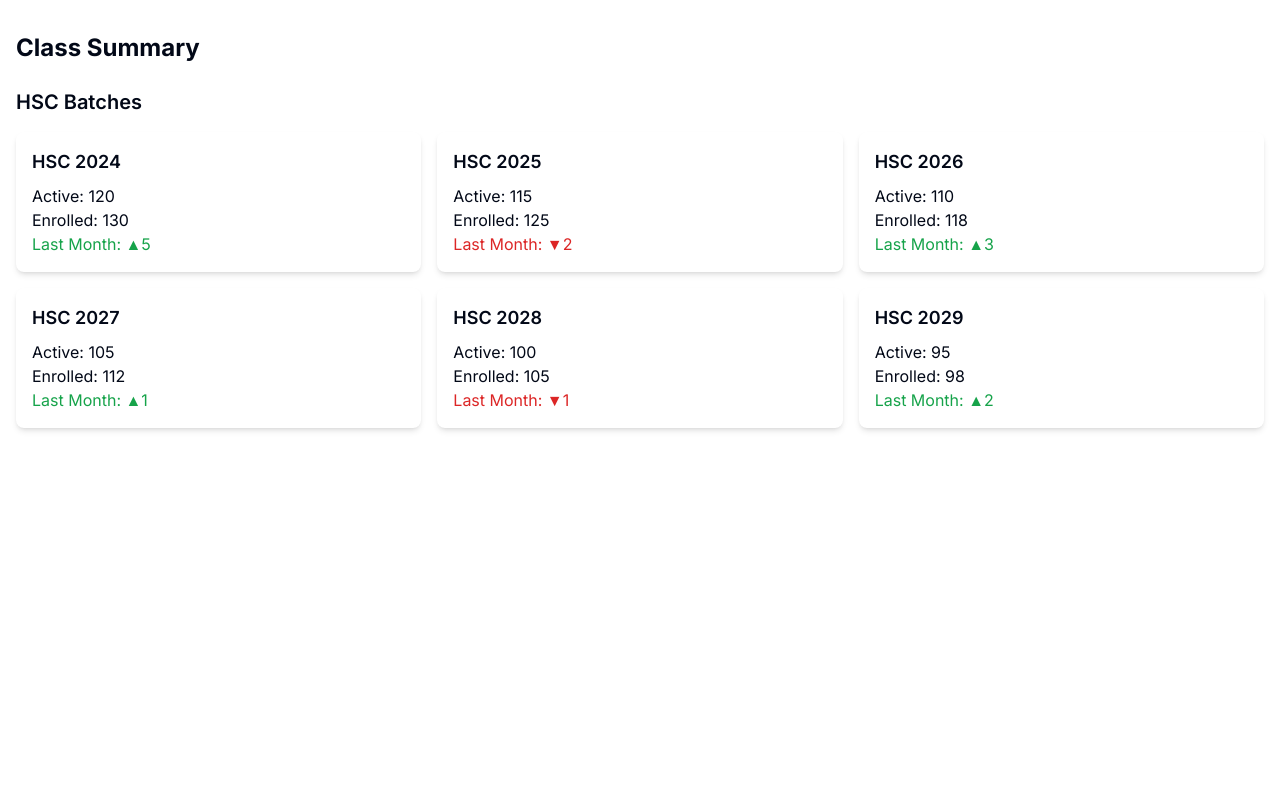
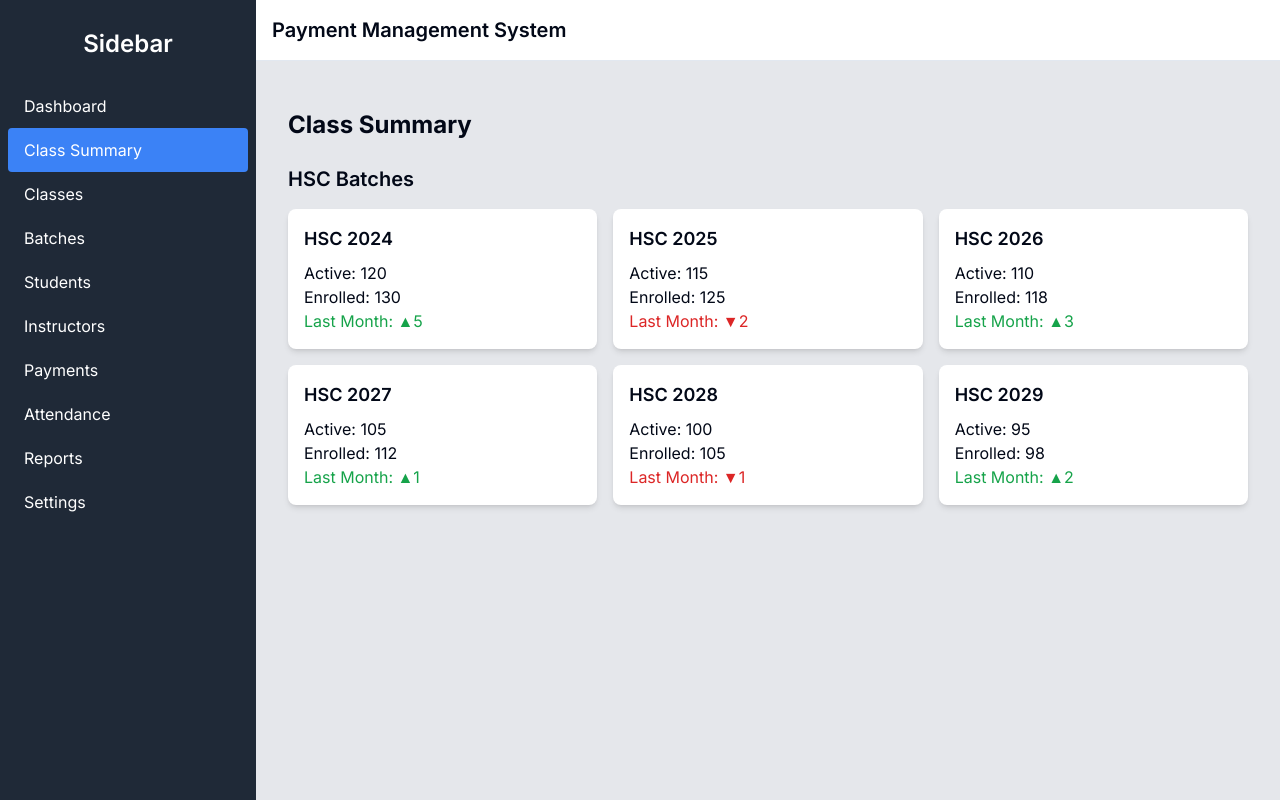
Before and after one commit to HasibNirjhar07/payment-management-system, a Next.js app: page /class-summary in a window 1280 px wide. Built offline with nearby package versions, Linux system fonts and the light colour scheme.

Commit message:
Fixed sidebar

```diff
--- a/app/class/page.tsx
+++ /dev/null
@@ -1,11 +0,0 @@
-import Layout from "@/components/layout";
-
-const Class = () => {
-  return (
-    <Layout>
-      <h1>Class Summary</h1>
-    </Layout>
-  );
-};
-
-export default Class;
--- a/app/layout.tsx
+++ b/app/layout.tsx
@@ -1,22 +1,25 @@
-import type { Metadata } from "next";
-import { Inter } from "next/font/google";
-import "./globals.css";
+import type { Metadata } from "next"
+import { Inter } from "next/font/google"
+import "./globals.css"
+import Sidebar from "@/components/sidebar"
 
-const inter = Inter({ subsets: ["latin"] });
+const inter = Inter({ subsets: ["latin"] })
 
 export const metadata: Metadata = {
-  title: "Create Next App",
-  description: "Generated by create next app",
-};
+  title: "Payment Management System",
+  description: "A payment management system for DREAMERS",
+}
 
 export default function RootLayout({
   children,
 }: Readonly<{
-  children: React.ReactNode;
+  children: React.ReactNode
 }>) {
   return (
-    <html lang="en">
-      <body className={inter.className}>{children}</body>
+    <html lang='en'>
+      <body className={inter.className}>
+        <Sidebar>{children}</Sidebar>
+      </body>
     </html>
-  );
+  )
 }
--- a/app/page.tsx
+++ b/app/page.tsx
@@ -1,11 +1,8 @@
-
-
-import Class from './class';
-
 export default function Home() {
   return (
     <div>
-      <Class />
+      <h1>Home</h1>
+      <p>Welcome to the home page</p>
     </div>
-  );
+  )
 }
--- a/components/layout.tsx
+++ /dev/null
@@ -1,83 +0,0 @@
-import React, { useState } from 'react';
-import Link from 'next/link';
-import { useRouter } from 'next/router';
-
-const menuItems = [
-  { name: 'Dashboard', path: '/' },
-  { name: 'Class Summary', path: '/class-summary' },
-  { name: 'Classes', path: '/classes' },
-  { name: 'Batches', path: '/batches' },
-  { name: 'Students', path: '/students' },
-  { name: 'Instructors', path: '/instructors' },
-  { name: 'Payments', path: '/payments' },
-  { name: 'Attendance', path: '/attendance' },
-  { name: 'Reports', path: '/reports' },
-  { name: 'Settings', path: '/settings' },
-];
-
-interface LayoutProps {
-  children: React.ReactNode;
-}
-
-const Layout: React.FC<LayoutProps> = ({ children }) => {
-  const [sidebarOpen, setSidebarOpen] = useState(false);
-  const router = useRouter();
-
-  return (
-    <div className="flex h-screen bg-gray-100">
-      {/* Sidebar */}
-      <div
-        className={`bg-gray-800 text-white w-64 space-y-6 py-7 px-2 absolute inset-y-0 left-0 transform ${
-          sidebarOpen ? 'translate-x-0' : '-translate-x-full'
-        } md:relative md:translate-x-0 transition duration-200 ease-in-out`}
-      >
-        <h1 className="text-2xl font-semibold text-center">Sidebar</h1>
-        <nav>
-          {menuItems.map((item) => (
-            <Link key={item.path} href={item.path}>
-              <a
-                className={`block py-2.5 px-4 rounded transition duration-200 ${
-                  router.pathname === item.path ? 'bg-blue-500' : 'hover:bg-gray-700'
-                }`}
-              >
-                {item.name}
-              </a>
-            </Link>
-          ))}
-        </nav>
-      </div>
-
-      {/* Main content */}
-      <div className="flex-1 flex flex-col overflow-hidden">
-        <header className="flex justify-between items-center p-4 bg-white border-b">
-          <button
-            className="md:hidden"
-            onClick={() => setSidebarOpen(!sidebarOpen)}
-          >
-            <svg
-              className="w-6 h-6"
-              fill="none"
-              stroke="currentColor"
-              viewBox="0 0 24 24"
-              xmlns="http://www.w3.org/2000/svg"
-            >
-              <path
-                strokeLinecap="round"
-                strokeLinejoin="round"
-                strokeWidth={2}
-                d="M4 6h16M4 12h16M4 18h16"
-              />
-            </svg>
-          </button>
-          <h2 className="text-xl font-semibold">Payment Management System</h2>
-        </header>
-
-        <main className="flex-1 overflow-x-hidden overflow-y-auto bg-gray-200 p-4">
-          {children}
-        </main>
-      </div>
-    </div>
-  );
-};
-
-export default Layout;
--- /dev/null
+++ b/components/sidebar.tsx
@@ -0,0 +1,85 @@
+"use client"
+
+import Link from "next/link"
+import { usePathname } from "next/navigation"
+import React, { useState } from "react"
+
+const menuItems = [
+  { name: "Dashboard", path: "/" },
+  { name: "Class Summary", path: "/class-summary" },
+  { name: "Classes", path: "/classes" },
+  { name: "Batches", path: "/batches" },
+  { name: "Students", path: "/students" },
+  { name: "Instructors", path: "/instructors" },
+  { name: "Payments", path: "/payments" },
+  { name: "Attendance", path: "/attendance" },
+  { name: "Reports", path: "/reports" },
+  { name: "Settings", path: "/settings" },
+]
+
+interface SidebarProps {
+  children: React.ReactNode
+}
+
+const Sidebar: React.FC<SidebarProps> = ({ children }) => {
+  const [sidebarOpen, setSidebarOpen] = useState(false)
+  const pathname = usePathname()
+
+  return (
+    <div className='flex h-screen bg-gray-100'>
+      {/* Sidebar */}
+      <div
+        className={`bg-gray-800 text-white w-64 space-y-6 py-7 px-2 absolute inset-y-0 left-0 transform ${
+          sidebarOpen ? "translate-x-0" : "-translate-x-full"
+        } md:relative md:translate-x-0 transition duration-200 ease-in-out`}
+      >
+        <h1 className='text-2xl font-semibold text-center'>Sidebar</h1>
+        <nav>
+          {menuItems.map((item) => (
+            <Link key={item.path} href={item.path}>
+              <span
+                className={`block py-2.5 px-4 rounded transition duration-200 ${
+                  pathname === item.path ? "bg-blue-500" : "hover:bg-gray-700"
+                }`}
+              >
+                {item.name}
+              </span>
+            </Link>
+          ))}
+        </nav>
+      </div>
+
+      {/* Main content */}
+      <div className='flex-1 flex flex-col overflow-hidden'>
+        <header className='flex justify-between items-center p-4 bg-white border-b'>
+          <button
+            className='md:hidden'
+            onClick={() => setSidebarOpen(!sidebarOpen)}
+          >
+            <svg
+              className='w-6 h-6'
+              fill='none'
+              stroke='currentColor'
+              viewBox='0 0 24 24'
+              xmlns='http://www.w3.org/2000/svg'
+            >
+              <path
+                strokeLinecap='round'
+                strokeLinejoin='round'
+                strokeWidth={2}
+                d='M4 6h16M4 12h16M4 18h16'
+              />
+            </svg>
+          </button>
+          <h2 className='text-xl font-semibold'>Payment Management System</h2>
+        </header>
+
+        <main className='flex-1 overflow-x-hidden overflow-y-auto bg-gray-200 p-4'>
+          {children}
+        </main>
+      </div>
+    </div>
+  )
+}
+
+export default Sidebar
```
